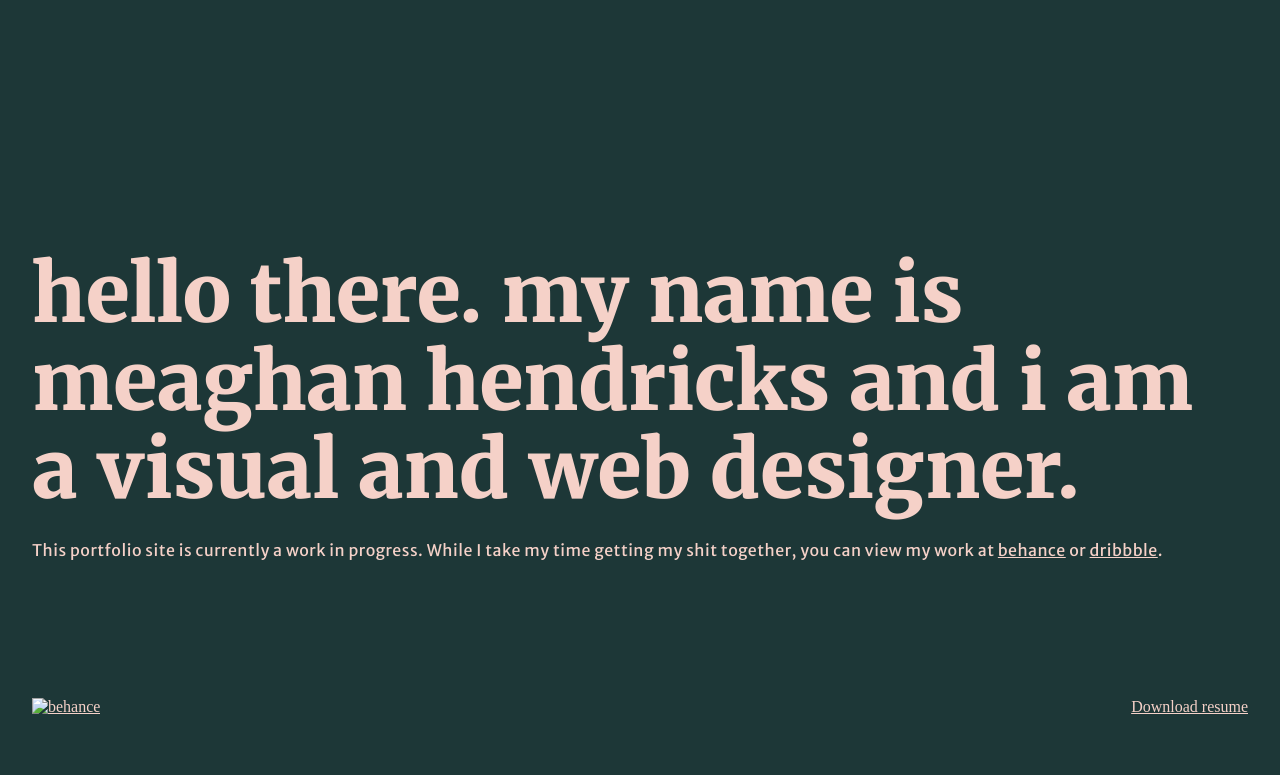
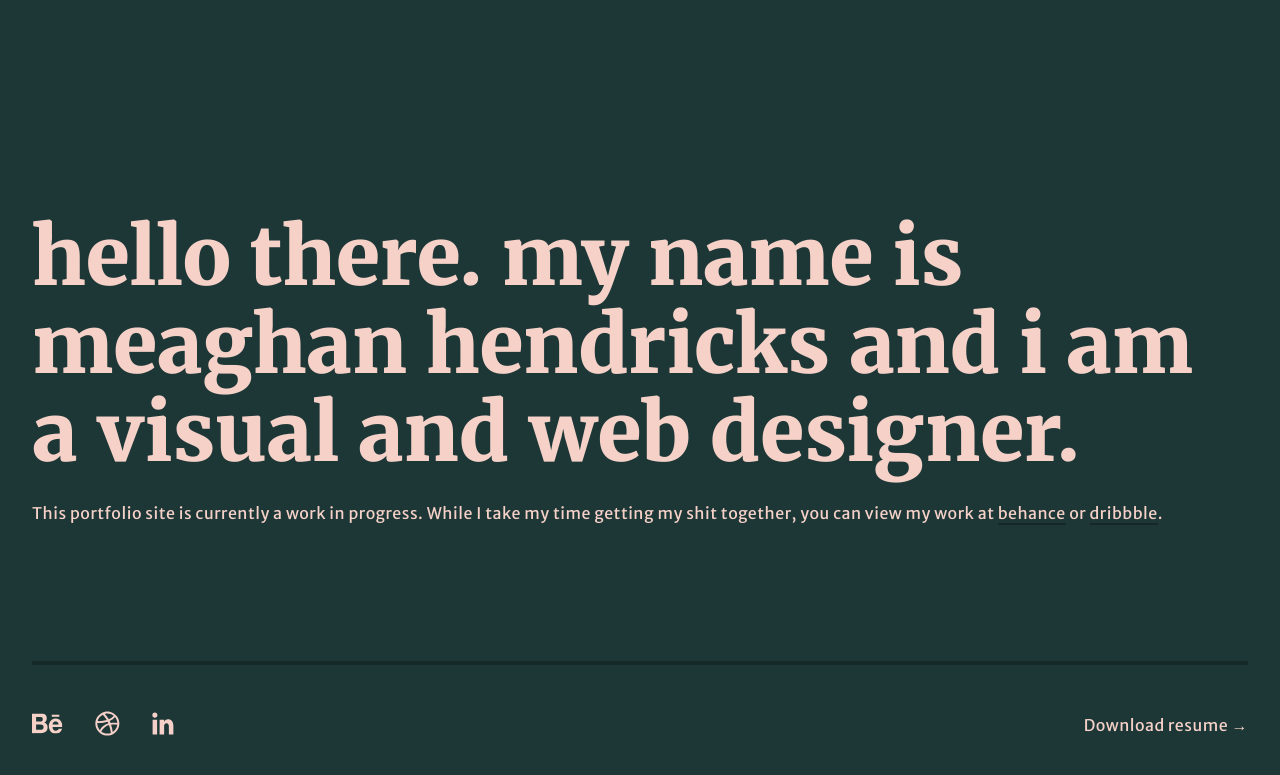
Before and after one commit to meaghanhendricks/meaghandesigns.xyz, a Jekyll site: the page built from index.md, in a window 1280 px wide. Shown: the top 775 px of the page. Built offline with Jekyll 4.4.1, drawn with Linux system fonts in a browser that asks for light colours; our own code applies the rules of GitHub Pages for plain Markdown files.

Commit message:
fix footer and links

```diff
--- a/_data/navigation.yml
+++ b/_data/navigation.yml
@@ -6,7 +6,7 @@ main_nav:
 
 footer:
   - title: "Behance"
-    icon: "https://meaghandesigns.xyz/assets/images/icons/behance.svg"
+    icon: "/assets/images/icons/behance.svg"
     link: "https://www.behance.net/meaghanhendricks"
   - title: "Dribbble"
     icon: "/assets/images/icons/dribbble.svg"
--- a/_includes/footer.html
+++ b/_includes/footer.html
@@ -1,10 +1,13 @@
 <footer>
-  <div class="container flex space-between">
-    <div class="social-icons">
-      {% for item in site.data.navigation.footer %}
-        <a href="{{ item.link }}" rel="nofollow" > <img href="{{item.icon | relative_url}}" alt="{{ item.title }}"> </a>
-      {% endfor %}
+  <div class="container">
+    <div class="hairline"></div>
+    <div class="flex space-between">
+      <div class="social-icons">
+        {% for item in site.data.navigation.footer %}
+          <a href="{{ item.link }}" rel="nofollow" class="social-icon"> <img src="{{ item.icon }}" alt="{{ item.title }}"> </a>
+        {% endfor %}
+      </div>
+      <p><a class="footer-link" href="/assets/downloads/Resume_MH21.pdf" download>Download resume →</a></p>
     </div>
-    <a class="footer-link" href="#">Download resume</a>
   </div>
 </footer>
--- a/_layouts/default.html
+++ b/_layouts/default.html
@@ -13,17 +13,10 @@
          <section class="vh-center">
            <div class="container">
              <h1>hello there. my name is meaghan hendricks and i am a visual and web designer.</h1>
-             <p>This portfolio site  is currently a work in progress. While I take my time getting my shit together, you can view my work at <a href="https://www.behance.net/meaghanhendricks">behance</a>  or <a href="https://dribbble.com/meaghanhendricks">dribbble</a>.</p>
+             <p>This portfolio site  is currently a work in progress. While I take my time getting my shit together, you can view my work at <a class="text-a" href="https://www.behance.net/meaghanhendricks">behance</a>  or <a class="text-a" href="https://dribbble.com/meaghanhendricks">dribbble</a>.</p>
            </div>
          </section>
-         <footer>
-           <div class="container flex space-between">
-             <div class="social-icons">
-                 <a href="#" rel="nofollow" > <img href="/assets/images/icons/behance.svg" alt="behance"> </a>
-             </div>
-             <a class="footer-link" href="#">Download resume</a>
-           </div>
-         </footer>
+         {% include footer.html %}
        </div>
     </div>
   </body>
--- a/_sass/fonts.scss
+++ b/_sass/fonts.scss
@@ -27,5 +27,35 @@ p {
 }
 
 a {
-  color: #F5D1C8;
+  color: inherit;
+  text-decoration: none;
 }
+
+.text-a {
+  padding-bottom: 2px;
+  background:
+    linear-gradient(to right, rgba(0, 0, 0, .3), rgba(0, 0, 0, .3)),
+    linear-gradient(to right, #F5D1C8, #F5D1C8);
+  background-size: 100% 0.15em, 0 0.15em;
+  background-position: 100% 100%, 0 100%;
+  background-repeat: no-repeat;
+  transition: background-size 400ms;
+}
+
+.footer-link {
+  padding-bottom: 2px;
+  background:
+    linear-gradient(to right, rgba(0, 0, 0, .0), rgba(0, 0, 0, .0)),
+    linear-gradient(to right, #F5D1C8, #F5D1C8);
+  background-size: 100% 0.15em, 0 0.15em;
+  background-position: 100% 100%, 0 100%;
+  background-repeat: no-repeat;
+  transition: background-size 400ms;
+}
+
+.text-a:hover,
+.text-a:focus,
+.footer-link:hover,
+.footer-link:focus {
+  background-size: 0 0.15em, 100% 0.15em;
+}
--- a/_sass/main.scss
+++ b/_sass/main.scss
@@ -56,3 +56,24 @@ section {
   justify-content: space-between;
   align-items: center;
 }
+
+.hairline {
+  border-top: 4px solid #000000;
+  opacity: .25;
+  margin-bottom: 32px;
+}
+
+.social-icons {
+    display: flex;
+    align-items: center;
+}
+
+.social-icon {
+  display: inline-block;
+  margin-right: 32px;
+  transition: all 400ms ease-in-out;
+}
+
+.social-icon:hover, .social-icon:active{
+  opacity: .5;
+}
```
Also changed, not shown: assets/images/icons/behance.png (deleted), assets/images/icons/behance.svg, assets/images/icons/dribbble.svg (added), assets/images/icons/li.svg (added), 11 other files.
